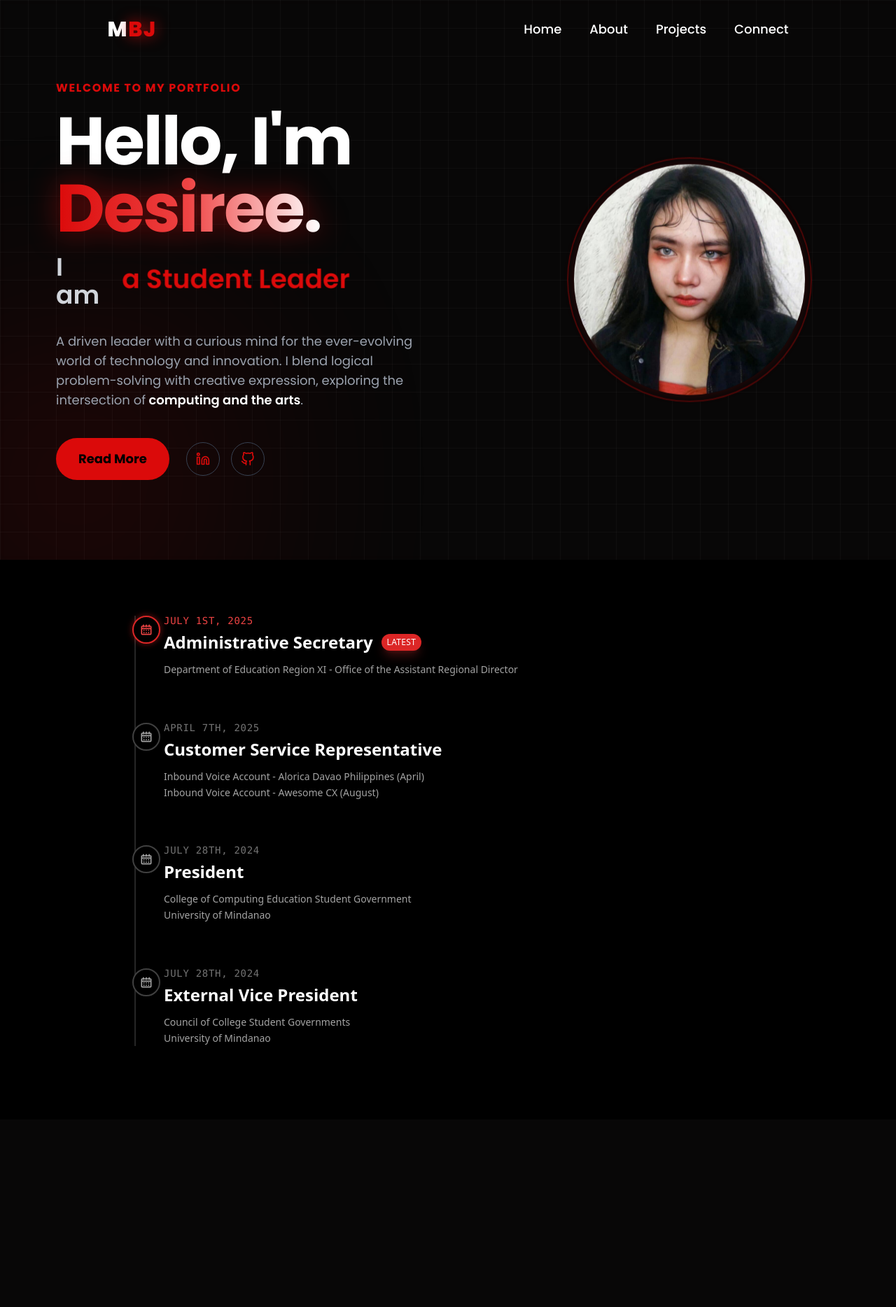
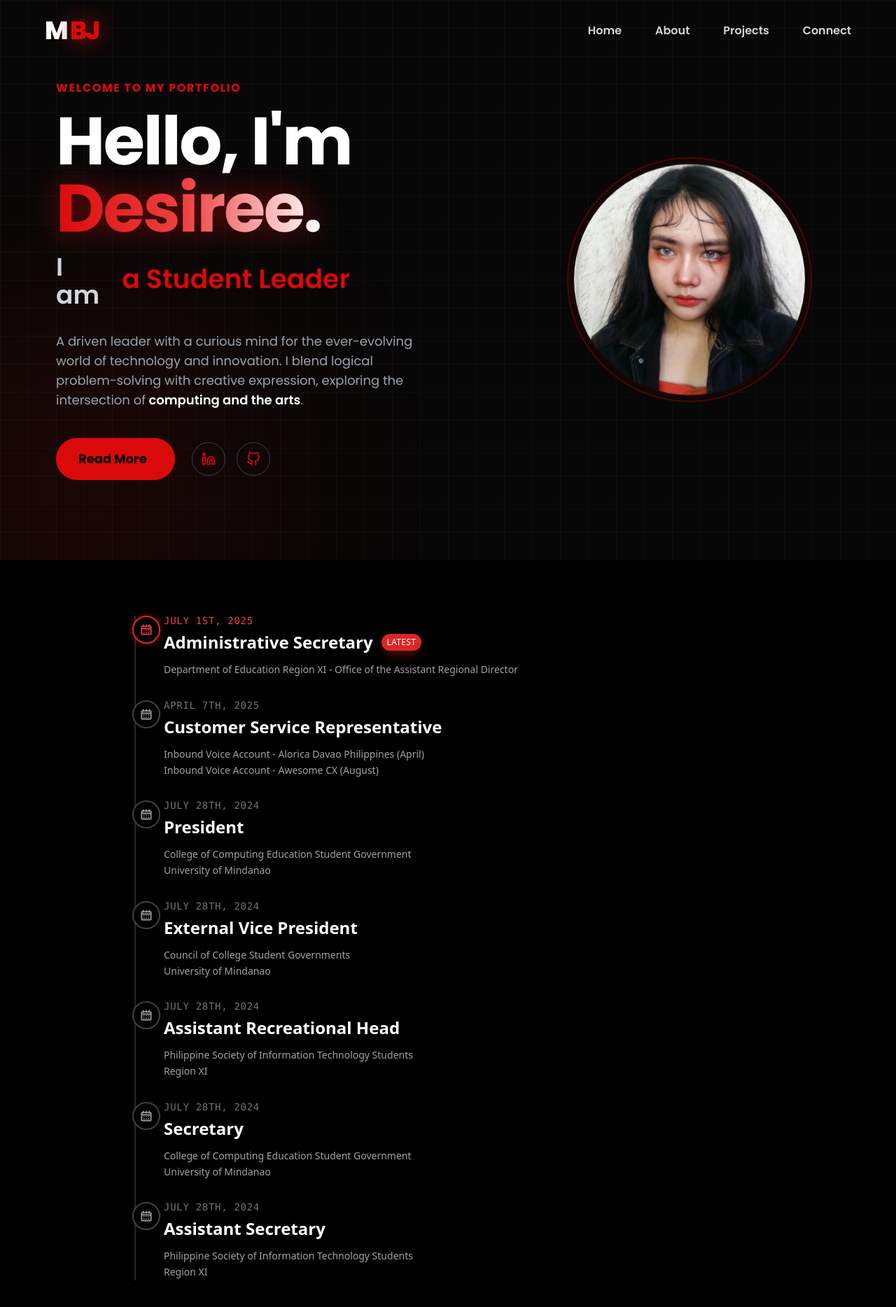
Before and after one commit to mibiji224/MBJ, a React (Vite) app in the folder desiree/: page / in a window 1280 px wide. Shown: the top 1868 px of the page at 70% size. Before the commit the page ends 1600 px from the top, so only its background shows below. Built offline with nearby package versions, Linux system fonts and the light colour scheme.

Commit message:
Follow up

```diff
--- a/desiree/src/components/Header.jsx
+++ b/desiree/src/components/Header.jsx
@@ -6,14 +6,14 @@ function Head() {
 
     // Toggle Mobile Menu
     const toggleMenu = () => {
-        setIsMenuOpen(!isScrolled); // Typo fix in logic, should be !isMenuOpen. Fixed below.
-        setIsMenuOpen(!isMenuOpen);
+        setIsMenuOpen((prev) => !prev);
     };
 
     // Handle Scroll Effect (Glassmorphism)
     useEffect(() => {
         const handleScroll = () => {
-            if (window.scrollY > 50) {
+            // Trigger effect slightly earlier (20px) for smoother feel
+            if (window.scrollY > 20) {
                 setIsScrolled(true);
             } else {
                 setIsScrolled(false);
@@ -34,31 +34,43 @@ function Head() {
 
     return (
         <header
-            className={`fixed top-0 left-0 w-full z-50 transition-all duration-300 font-['Poppins'] ${
-                isScrolled ? 'bg-black/80 backdrop-blur-md py-4 shadow-[0_4px_30px_rgba(219,10,10,0.1)]' : 'bg-transparent py-6'
+            className={`fixed top-0 left-0 w-full z-50 transition-all duration-500 ease-in-out font-['Poppins'] ${
+                isScrolled
+                    ? 'bg-black/70 backdrop-blur-lg py-3 shadow-lg shadow-[#db0a0a]/5'
+                    : 'bg-transparent py-6'
             }`}
         >
-            <div className="flex justify-between items-center px-[5%] lg:px-[12%]">
+            {/* ALIGNMENT FIX:
+               - 'w-full' takes full width.
+               - 'justify-between' pushes Logo to far left and Nav to far right.
+               - 'px-6 lg:px-16' ensures it sits close to the edge but not touching it.
+            */}
+            <div className="w-full flex justify-between items-center px-6 lg:px-16">
 
                 {/* --- LOGO --- */}
-                <a href="#home" className="text-3xl font-extrabold text-white tracking-wider group">
+                <a href="#home" className="text-3xl md:text-4xl font-black text-white tracking-tighter group flex items-center gap-1 select-none">
                     M
-                    <span className="text-[#db0a0a] drop-shadow-[0_0_10px_rgba(219,10,10,0.8)] group-hover:text-white transition-colors duration-300">
+                    <span className="text-[#db0a0a] drop-shadow-[0_0_15px_rgba(219,10,10,0.8)] group-hover:text-white transition-colors duration-300">
                         BJ
                     </span>
+                    {/* Small accent dot */}
+                    <div className="w-1.5 h-1.5 bg-[#db0a0a] rounded-full mt-3 opacity-0 group-hover:opacity-100 transition-opacity duration-300"></div>
                 </a>
 
                 {/* --- DESKTOP NAVBAR --- */}
-                <nav className="hidden md:flex items-center gap-10">
+                <nav className="hidden md:flex items-center gap-12">
                     {navLinks.map((link) => (
                         <a
                             key={link.name}
                             href={link.href}
-                            className="relative text-lg font-medium text-white transition-colors duration-300 hover:text-[#db0a0a] group"
+                            className="relative text-base font-semibold text-gray-300 transition-all duration-300 hover:text-white group/link"
                         >
                             {link.name}
-                            {/* Animated Underline */}
-                            <span className="absolute left-0 bottom-[-5px] w-0 h-[2px] bg-[#db0a0a] transition-all duration-300 group-hover:w-full"></span>
+                            {/* Fancy Animated Underline (expands from center) */}
+                            <span className="absolute left-1/2 bottom-[-4px] w-0 h-[2px] bg-[#db0a0a] transition-all duration-300 ease-out group-hover/link:w-full group-hover/link:left-0"></span>
+
+                            {/* Glow effect on hover */}
+                            <span className="absolute inset-0 blur-lg bg-[#db0a0a]/0 group-hover/link:bg-[#db0a0a]/20 transition-all duration-300 -z-10"></span>
                         </a>
                     ))}
                 </nav>
@@ -67,28 +79,35 @@ function Head() {
                 <div className="md:hidden">
                     <button
                         onClick={toggleMenu}
-                        className="text-white text-3xl focus:outline-none"
+                        className="text-white p-2 focus:outline-none transition-transform duration-300 active:scale-90"
+                        aria-label="Toggle Menu"
                     >
-                        {/* Simple SVG Icon switching between Menu and Close */}
                         {isMenuOpen ? (
-                            <svg xmlns="http://www.w3.org/2000/svg" width="30" height="30" viewBox="0 0 24 24" fill="none" stroke="currentColor" strokeWidth="2" strokeLinecap="round" strokeLinejoin="round"><line x1="18" y1="6" x2="6" y2="18"></line><line x1="6" y1="6" x2="18" y2="18"></line></svg>
+                            // Close Icon (X)
+                            <svg xmlns="http://www.w3.org/2000/svg" width="32" height="32" viewBox="0 0 24 24" fill="none" stroke="#db0a0a" strokeWidth="2.5" strokeLinecap="round" strokeLinejoin="round"><line x1="18" y1="6" x2="6" y2="18"></line><line x1="6" y1="6" x2="18" y2="18"></line></svg>
                         ) : (
-                            <svg xmlns="http://www.w3.org/2000/svg" width="30" height="30" viewBox="0 0 24 24" fill="none" stroke="currentColor" strokeWidth="2" strokeLinecap="round" strokeLinejoin="round"><line x1="3" y1="12" x2="21" y2="12"></line><line x1="3" y1="6" x2="21" y2="6"></line><line x1="3" y1="18" x2="21" y2="18"></line></svg>
+                            // Hamburger Icon
+                            <svg xmlns="http://www.w3.org/2000/svg" width="32" height="32" viewBox="0 0 24 24" fill="none" stroke="currentColor" strokeWidth="2.5" strokeLinecap="round" strokeLinejoin="round"><line x1="3" y1="12" x2="21" y2="12"></line><line x1="3" y1="6" x2="21" y2="6"></line><line x1="3" y1="18" x2="21" y2="18"></line></svg>
                         )}
                     </button>
                 </div>
             </div>
 
             {/* --- MOBILE DROPDOWN MENU --- */}
-            {/* Creates a slide-down effect */}
-            <div className={`md:hidden absolute top-full left-0 w-full bg-[#080707] border-t border-gray-800 overflow-hidden transition-all duration-500 ease-in-out ${isMenuOpen ? 'max-h-[300px] opacity-100' : 'max-h-0 opacity-0'}`}>
-                <nav className="flex flex-col items-center py-6 gap-6">
-                    {navLinks.map((link) => (
+            <div
+                className={`md:hidden absolute top-full left-0 w-full bg-black/90 backdrop-blur-xl border-b border-[#db0a0a]/20 overflow-hidden transition-all duration-500 ease-[cubic-bezier(0.4,0,0.2,1)] ${
+                    isMenuOpen ? 'max-h-[400px] opacity-100 shadow-[0_10px_30px_rgba(0,0,0,0.5)]' : 'max-h-0 opacity-0'
+                }`}
+            >
+                <nav className="flex flex-col items-center py-8 gap-8">
+                    {navLinks.map((link, index) => (
                         <a
                             key={link.name}
                             href={link.href}
-                            onClick={() => setIsMenuOpen(false)} // Close menu when clicked
-                            className="text-lg font-medium text-white hover:text-[#db0a0a] transition-colors duration-300 block w-full text-center py-2"
+                            onClick={() => setIsMenuOpen(false)}
+                            // Staggered delay for links appearing
+                            style={{ transitionDelay: `${index * 50}ms` }}
+                            className={`text-xl font-bold text-gray-300 hover:text-[#db0a0a] transition-all duration-300 transform ${isMenuOpen ? 'translate-y-0 opacity-100' : '-translate-y-4 opacity-0'}`}
                         >
                             {link.name}
                         </a>
--- a/desiree/src/pages/exp.jsx
+++ b/desiree/src/pages/exp.jsx
@@ -6,7 +6,7 @@ function Exp() {
             {/* Main Container */}
             <div className="max-w-4xl mx-auto">
 
-                <ol className="relative border-l-2 border-neutral-800 space-y-16 my-10">
+                <ol className="relative border-l-2 border-neutral-800 space-y-8 my-10">
 
                     {/* ITEM 1 */}
                     <li className="relative ml-10">
@@ -40,7 +40,7 @@ function Exp() {
                     {/* ITEM 2 */}
                     <li className="relative ml-10">
                         <span className="absolute flex items-center justify-center w-10 h-10 -left-[2.8rem] bg-black rounded-full border-2 border-neutral-700 hover:border-red-500 transition-colors duration-300">
-                             <svg className="w-5 h-5 text-neutral-400" fill="none" viewBox="0 0 24 24">
+                            <svg className="w-5 h-5 text-neutral-400" fill="none" viewBox="0 0 24 24">
                                 <path stroke="currentColor" strokeLinecap="round" strokeLinejoin="round" strokeWidth="2"
                                     d="M4 10h16m-8-3V4M7 7V4m10 3V4M5 20h14a1 1 0 0 0 1-1V7a1 1 0 0 0-1-1H5a1 1 0 0 0-1 1v12a1 1 0 0 0 1 1Zm3-7h.01v.01H8V13Zm4 0h.01v.01H12V13Zm4 0h.01v.01H16V13Zm-8 4h.01v.01H8V17Zm4 0h.01v.01H12V17Zm4 0h.01v.01H16V17Z" />
                             </svg>
@@ -55,7 +55,7 @@ function Exp() {
                         </h3>
 
                         <p className="text-sm font-normal text-neutral-400 max-w-[90%] leading-relaxed">
-                            Inbound Voice Account - Alorica Davao Philippines (April) <br/>
+                            Inbound Voice Account - Alorica Davao Philippines (April) <br />
                             Inbound Voice Account - Awesome CX (August)
                         </p>
                     </li>
@@ -63,7 +63,7 @@ function Exp() {
                     {/* ITEM 3 */}
                     <li className="relative ml-10">
                         <span className="absolute flex items-center justify-center w-10 h-10 -left-[2.8rem] bg-black rounded-full border-2 border-neutral-700 hover:border-red-500 transition-colors duration-300">
-                             <svg className="w-5 h-5 text-neutral-400" fill="none" viewBox="0 0 24 24">
+                            <svg className="w-5 h-5 text-neutral-400" fill="none" viewBox="0 0 24 24">
                                 <path stroke="currentColor" strokeLinecap="round" strokeLinejoin="round" strokeWidth="2"
                                     d="M4 10h16m-8-3V4M7 7V4m10 3V4M5 20h14a1 1 0 0 0 1-1V7a1 1 0 0 0-1-1H5a1 1 0 0 0-1 1v12a1 1 0 0 0 1 1Zm3-7h.01v.01H8V13Zm4 0h.01v.01H12V13Zm4 0h.01v.01H16V13Zm-8 4h.01v.01H8V17Zm4 0h.01v.01H12V17Zm4 0h.01v.01H16V17Z" />
                             </svg>
@@ -79,14 +79,14 @@ function Exp() {
 
                         <p className="text-sm font-normal text-neutral-400 max-w-[90%] leading-relaxed">
                             College of Computing Education Student Government
-                            <br/>University of Mindanao
+                            <br />University of Mindanao
                         </p>
                     </li>
 
                     {/* ITEM 4 */}
                     <li className="relative ml-10">
                         <span className="absolute flex items-center justify-center w-10 h-10 -left-[2.8rem] bg-black rounded-full border-2 border-neutral-700 hover:border-red-500 transition-colors duration-300">
-                             <svg className="w-5 h-5 text-neutral-400" fill="none" viewBox="0 0 24 24">
+                            <svg className="w-5 h-5 text-neutral-400" fill="none" viewBox="0 0 24 24">
                                 <path stroke="currentColor" strokeLinecap="round" strokeLinejoin="round" strokeWidth="2"
                                     d="M4 10h16m-8-3V4M7 7V4m10 3V4M5 20h14a1 1 0 0 0 1-1V7a1 1 0 0 0-1-1H5a1 1 0 0 0-1 1v12a1 1 0 0 0 1 1Zm3-7h.01v.01H8V13Zm4 0h.01v.01H12V13Zm4 0h.01v.01H16V13Zm-8 4h.01v.01H8V17Zm4 0h.01v.01H12V17Zm4 0h.01v.01H16V17Z" />
                             </svg>
@@ -102,7 +102,76 @@ function Exp() {
 
                         <p className="text-sm font-normal text-neutral-400 max-w-[90%] leading-relaxed">
                             Council of College Student Governments
-                            <br/>University of Mindanao
+                            <br />University of Mindanao
+                        </p>
+                    </li>
+
+                    {/* ITEM 5 */}
+                    <li className="relative ml-10">
+                        <span className="absolute flex items-center justify-center w-10 h-10 -left-[2.8rem] bg-black rounded-full border-2 border-neutral-700 hover:border-red-500 transition-colors duration-300">
+                            <svg className="w-5 h-5 text-neutral-400" fill="none" viewBox="0 0 24 24">
+                                <path stroke="currentColor" strokeLinecap="round" strokeLinejoin="round" strokeWidth="2"
+                                    d="M4 10h16m-8-3V4M7 7V4m10 3V4M5 20h14a1 1 0 0 0 1-1V7a1 1 0 0 0-1-1H5a1 1 0 0 0-1 1v12a1 1 0 0 0 1 1Zm3-7h.01v.01H8V13Zm4 0h.01v.01H12V13Zm4 0h.01v.01H16V13Zm-8 4h.01v.01H8V17Zm4 0h.01v.01H12V17Zm4 0h.01v.01H16V17Z" />
+                            </svg>
+                        </span>
+
+                        <time className="block mb-2 text-sm font-mono font-medium leading-none text-neutral-500 uppercase tracking-wider">
+                            July 28th, 2024
+                        </time>
+
+                        <h3 className="text-2xl font-bold text-white mb-3">
+                            Assistant Recreational Head
+                        </h3>
+
+                        <p className="text-sm font-normal text-neutral-400 max-w-[90%] leading-relaxed">
+                            Philippine Society of Information Technology Students
+                            <br />Region XI
+                        </p>
+                    </li>
+
+                    {/* ITEM 6 */}
+                    <li className="relative ml-10">
+                        <span className="absolute flex items-center justify-center w-10 h-10 -left-[2.8rem] bg-black rounded-full border-2 border-neutral-700 hover:border-red-500 transition-colors duration-300">
+                            <svg className="w-5 h-5 text-neutral-400" fill="none" viewBox="0 0 24 24">
+                                <path stroke="currentColor" strokeLinecap="round" strokeLinejoin="round" strokeWidth="2"
+                                    d="M4 10h16m-8-3V4M7 7V4m10 3V4M5 20h14a1 1 0 0 0 1-1V7a1 1 0 0 0-1-1H5a1 1 0 0 0-1 1v12a1 1 0 0 0 1 1Zm3-7h.01v.01H8V13Zm4 0h.01v.01H12V13Zm4 0h.01v.01H16V13Zm-8 4h.01v.01H8V17Zm4 0h.01v.01H12V17Zm4 0h.01v.01H16V17Z" />
+                            </svg>
+                        </span>
+
+                        <time className="block mb-2 text-sm font-mono font-medium leading-none text-neutral-500 uppercase tracking-wider">
+                            July 28th, 2024
+                        </time>
+
+                        <h3 className="text-2xl font-bold text-white mb-3">
+                            Secretary
+                        </h3>
+
+                        <p className="text-sm font-normal text-neutral-400 max-w-[90%] leading-relaxed">
+                            College of Computing Education Student Government
+                            <br />University of Mindanao
+                        </p>
+                    </li>
+
+                     {/* ITEM 7 */}
+                     <li className="relative ml-10">
+                        <span className="absolute flex items-center justify-center w-10 h-10 -left-[2.8rem] bg-black rounded-full border-2 border-neutral-700 hover:border-red-500 transition-colors duration-300">
+                            <svg className="w-5 h-5 text-neutral-400" fill="none" viewBox="0 0 24 24">
+                                <path stroke="currentColor" strokeLinecap="round" strokeLinejoin="round" strokeWidth="2"
+                                    d="M4 10h16m-8-3V4M7 7V4m10 3V4M5 20h14a1 1 0 0 0 1-1V7a1 1 0 0 0-1-1H5a1 1 0 0 0-1 1v12a1 1 0 0 0 1 1Zm3-7h.01v.01H8V13Zm4 0h.01v.01H12V13Zm4 0h.01v.01H16V13Zm-8 4h.01v.01H8V17Zm4 0h.01v.01H12V17Zm4 0h.01v.01H16V17Z" />
+                            </svg>
+                        </span>
+
+                        <time className="block mb-2 text-sm font-mono font-medium leading-none text-neutral-500 uppercase tracking-wider">
+                            July 28th, 2024
+                        </time>
+
+                        <h3 className="text-2xl font-bold text-white mb-3">
+                            Assistant Secretary
+                        </h3>
+
+                        <p className="text-sm font-normal text-neutral-400 max-w-[90%] leading-relaxed">
+                            Philippine Society of Information Technology Students
+                            <br />Region XI
                         </p>
                     </li>
 
--- a/desiree/src/pages/home.jsx
+++ b/desiree/src/pages/home.jsx
@@ -103,10 +103,38 @@ function Home() {
 
                     {/* Buttons & Socials Area */}
                     <div className="flex flex-col sm:flex-row items-center gap-6">
-                        <a href="#readMore"
-                            className="group relative px-8 py-4 bg-[#db0a0a] text-black font-bold text-lg rounded-full overflow-hidden transition-all duration-300 hover:scale-105 hover:shadow-[0_0_40px_rgba(219,10,10,0.6)]">
-                            <span className="relative z-10">Read More</span>
-                            <div className="absolute inset-0 h-full w-full scale-0 rounded-full transition-all duration-300 group-hover:scale-100 group-hover:bg-white/20"></div>
+                        <a
+                            href="#readMore"
+                            onClick={(e) => {
+                                e.preventDefault();
+                                const target = document.querySelector('#readMore');
+                                if (target) {
+                                    target.scrollIntoView({ behavior: 'smooth' });
+                                }
+                            }}
+                            className="group relative inline-flex items-center gap-2 px-8 py-4 bg-[#db0a0a] text-black font-bold text-lg rounded-full overflow-hidden transition-all duration-300
+    hover:scale-105
+    hover:shadow-[0_0_40px_rgba(219,10,10,0.6)]
+    hover:ring-2 hover:ring-white hover:ring-offset-2 hover:ring-offset-black"
+                        >
+                            {/* TEXT */}
+                            <span className="relative z-10 transition-transform duration-300 group-hover:-translate-x-1">
+                                Read More
+                            </span>
+
+                            {/* SLIDING ARROW ICON */}
+                            <svg
+                                className="relative z-10 w-0 overflow-hidden opacity-0 transition-all duration-300 ease-out group-hover:w-5 group-hover:opacity-100 group-hover:translate-x-1"
+                                fill="none"
+                                stroke="currentColor"
+                                viewBox="0 0 24 24"
+                                xmlns="http://www.w3.org/2000/svg"
+                            >
+                                <path strokeLinecap="round" strokeLinejoin="round" strokeWidth="3" d="M14 5l7 7m0 0l-7 7m7-7H3"></path>
+                            </svg>
+
+                            {/* DIAGONAL SHEEN EFFECT */}
+                            <div className="absolute inset-0 -translate-x-full group-hover:translate-x-[150%] transition-transform duration-700 ease-in-out bg-gradient-to-r from-transparent via-white/40 to-transparent skew-x-12 z-0"></div>
                         </a>
 
                         <div className="flex gap-4">
```
